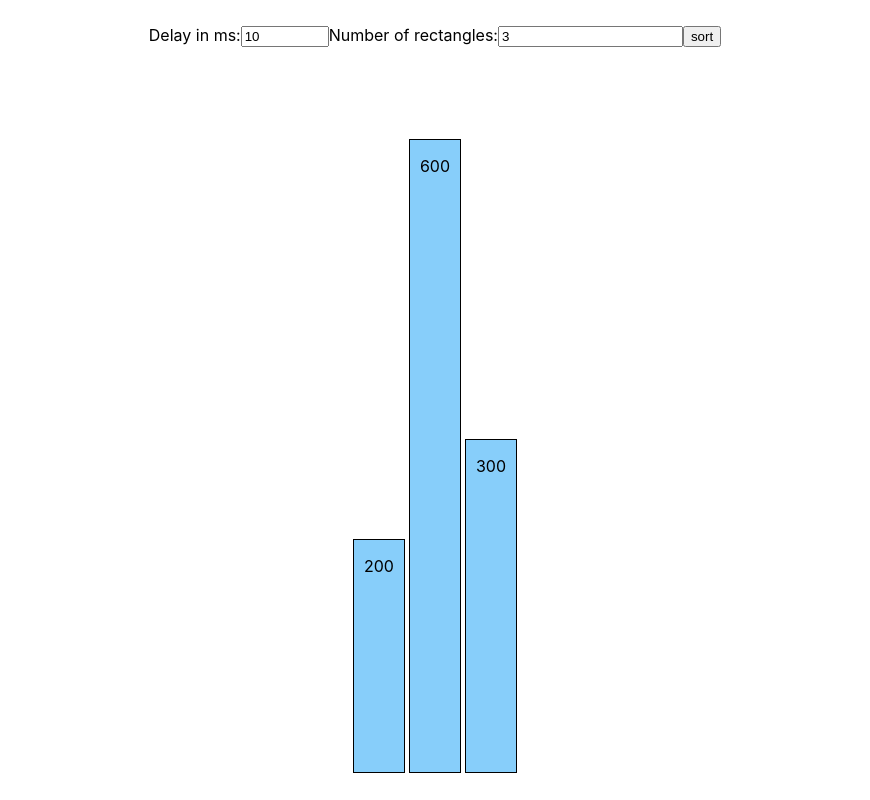
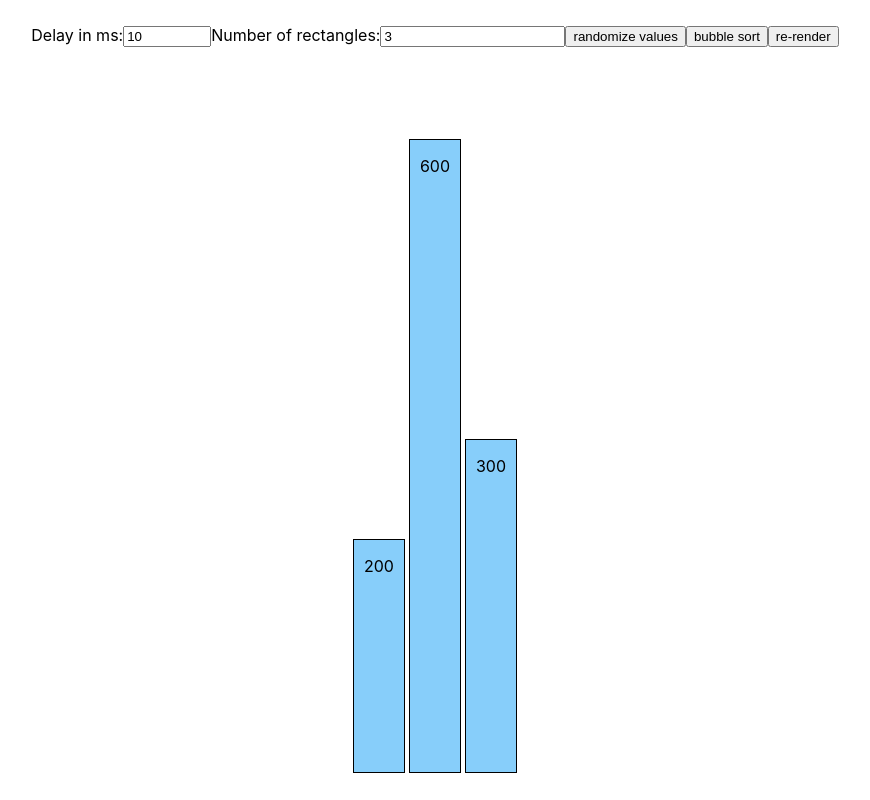
Before and after one commit to JoshBarrette/sorting-visualizer, a React (Create React App) app: page / in a window 1280 px wide. Shown: the whole page, without its empty margins (205-1075 px from the left). Built offline with nearby package versions, Linux system fonts and the light colour scheme; the HTML template or start-up script is replaced by a standard one.

Commit message:
Taking a break

```diff
--- a/src/Components/MainWindow.tsx
+++ b/src/Components/MainWindow.tsx
@@ -1,7 +1,6 @@
-import React, { ReactEventHandler } from "react";
+import React from "react";
 import "./MainWindow.css";
 import Visualizer from "./Visualizer";
-import Rectangle from "./Rectangle";
 
 /*
   <window div>
@@ -14,18 +13,14 @@ import Rectangle from "./Rectangle";
   Hold the arrays and state for algorithms in this class.
 */
 
-type mainWindowProps = {
-  children: JSX.Element
-}
-
 export default function MainWindow() {
-  const [delay, setDelay] = React.useState(10);
   const [rectangles, setRectangles] = React.useState([200, 600, 300])
   const [hackRender, setHackRender] = React.useState(true);
+  var delay = 10;
 
   const handleSpeedChange = (event: React.ChangeEvent<HTMLInputElement>) => {
     const newValue = event.target.value;
-    setDelay(parseInt(newValue));
+    delay = parseInt(newValue);
   };
 
   const handleNumRectsChange = (event: React.ChangeEvent<HTMLInputElement>) => {
@@ -41,34 +36,35 @@ export default function MainWindow() {
     setRectangles(arr);
   };
 
-  const sort = () => {
+  const reRollRects = () => {
+    let arr = new Array<number>();
+    for (let i = 0; i < rectangles.length; i++) {
+      arr[i] = Math.floor(Math.random() * (600 - 100 + 1)) + 100;
+    }
+    setRectangles(arr);
+  }
+
+  const bubbleSort = async () => {
     let i, j;
     let n = rectangles.length;
     let swapped;
-    for (i = 0; i < n - 1; i++)
-    {
-        swapped = false;
-        for (j = 0; j < n - i - 1; j++)
-        {
-            if (rectangles[j] > rectangles[j + 1])
-            {
-                swap(j);
-                swapped = true;
-            }
+
+    for (i = 0; i < n - 1; i++) {
+      swapped = false;
+      for (j = 0; j < n - i - 1; j++) {
+        if (rectangles[j] > rectangles[j + 1]) {
+          let temp;
+          temp = rectangles[j];
+          rectangles[j] = rectangles[j + 1];
+          rectangles[j + 1] = temp;
+          swapped = true;
         }
+      }
 
-        // IF no two elements were
-        // swapped by inner loop, then break
-        if (swapped == false)
+      if (swapped == false)
         break;
     }
-  }
 
-  const swap = (j: number) => {
-    let temp;
-    temp = rectangles[j];
-    rectangles[j] = rectangles[j + 1];
-    rectangles[j + 1] = temp;
     setHackRender(!hackRender);
   }
 
@@ -81,7 +77,9 @@ export default function MainWindow() {
         <label htmlFor="numRects" id="speedLabel">Number of rectangles:</label>
         <input defaultValue={3} type="number" id="numRects" onChange={handleNumRectsChange} />
 
-        <button onClick={sort}>sort</button>
+        <button onClick={reRollRects}>randomize values</button>
+        <button onClick={bubbleSort}>bubble sort</button>
+        <button onClick={() => setHackRender(!hackRender)}>re-render</button>
       </div>
 
       <Visualizer rectangles={rectangles} />
```
Also changed, not shown: 1 other file (tests, documents, lock files or other folders).
